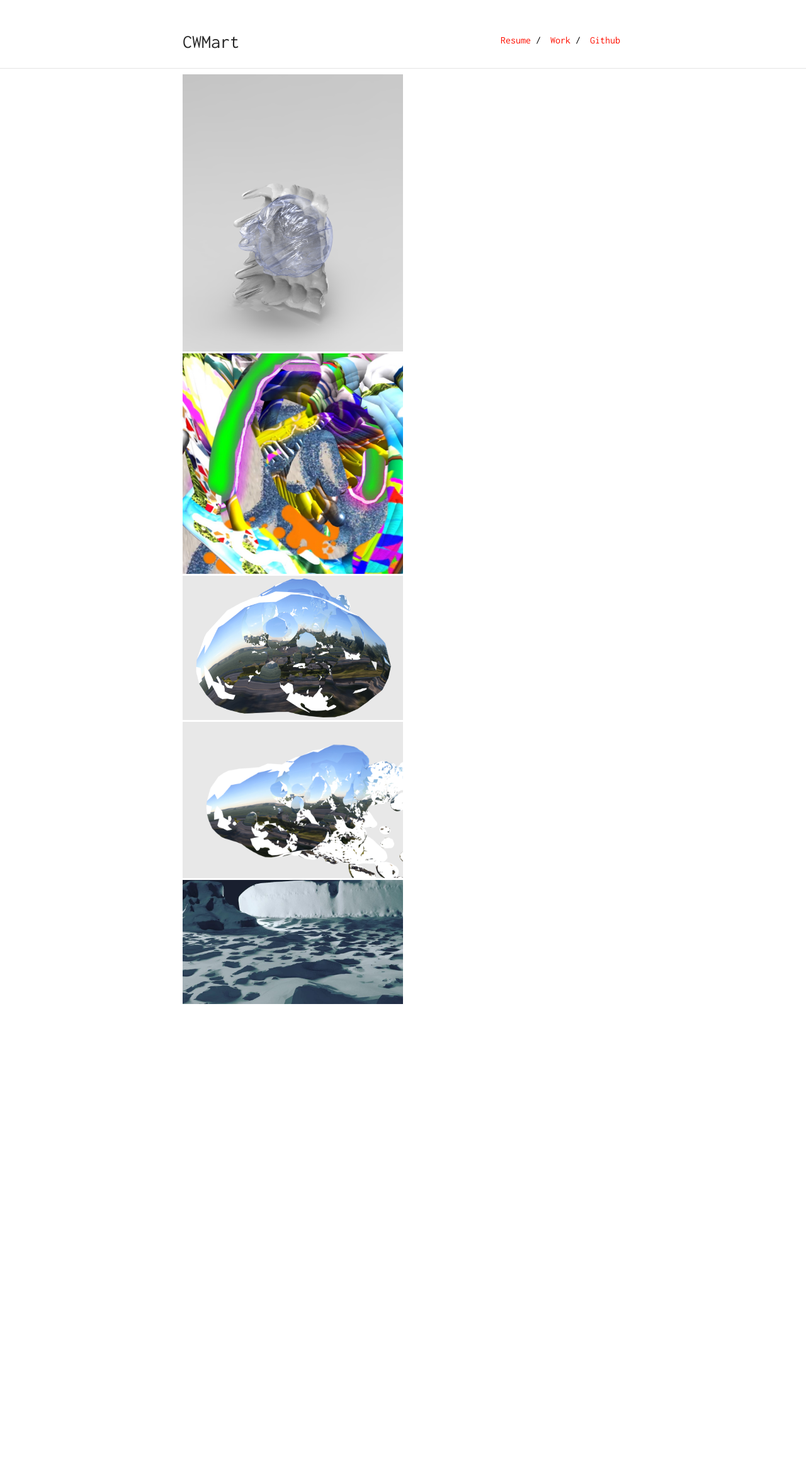
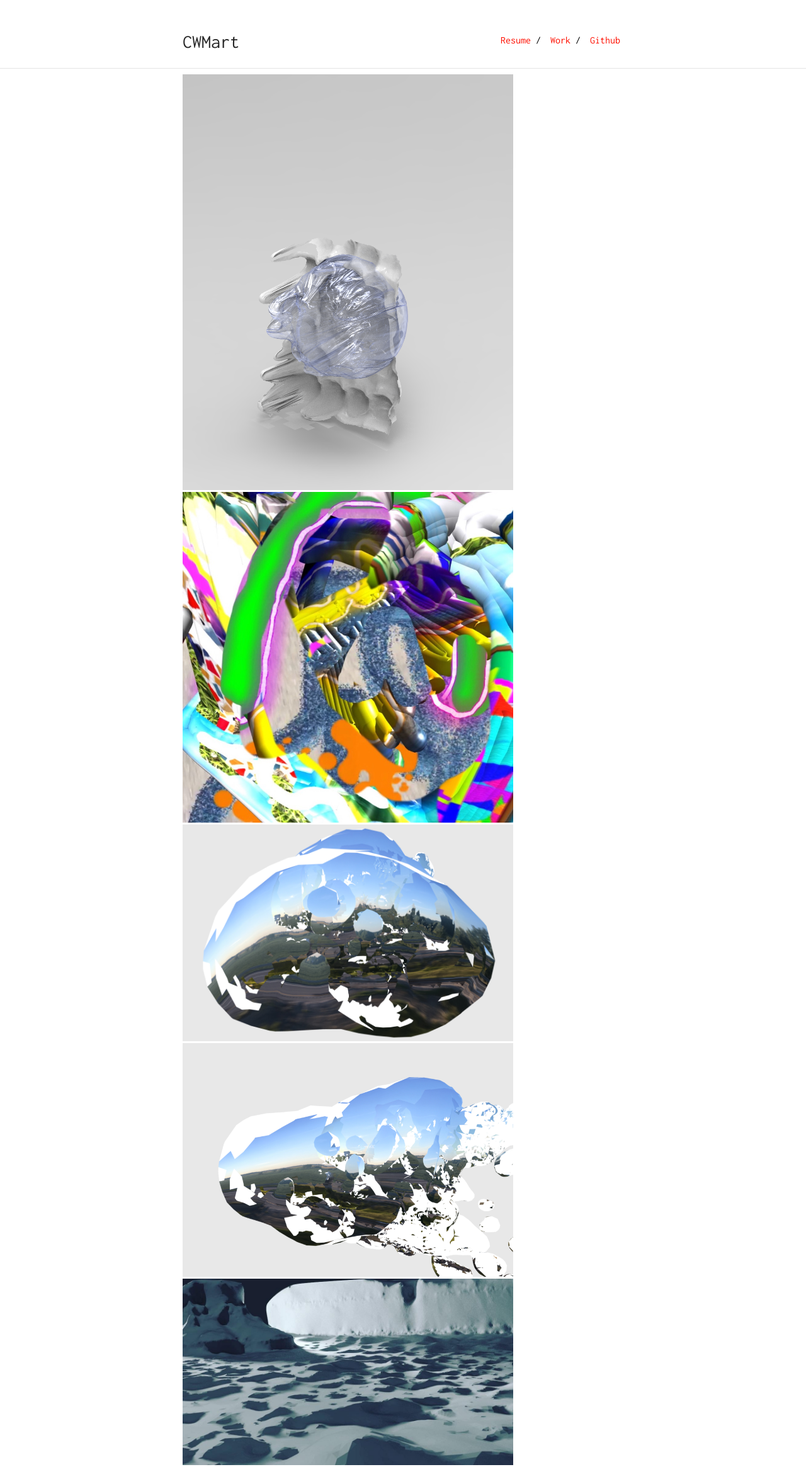
Before and after one commit to ChristopherWMartin/ChristopherWMartin, a Jekyll site: the page built from work.html, in a window 1280 px wide. Shown: the whole page at 63% size. Built offline with Jekyll 4.4.1, drawn with Linux system fonts in a browser that asks for light colours; before the commit the page ends 1597 px from its top, so only the background shows below that.

Commit message:
Update typography.scss

```diff
--- a/_sass/typography.scss
+++ b/_sass/typography.scss
@@ -55,6 +55,7 @@
     }
     img {
         text-align: center;
-        width: 50%;
+        width: 75%;
+        padding-bottom: 10;
     }
 }
```
